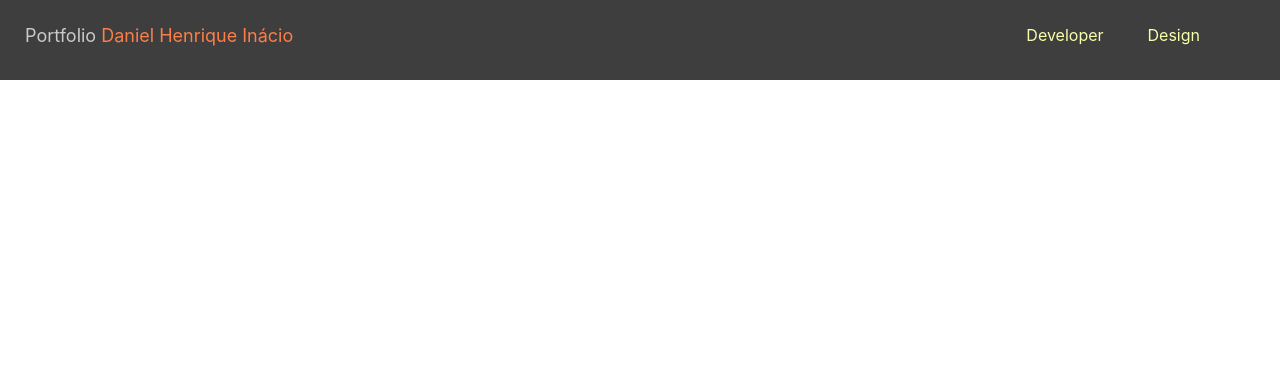
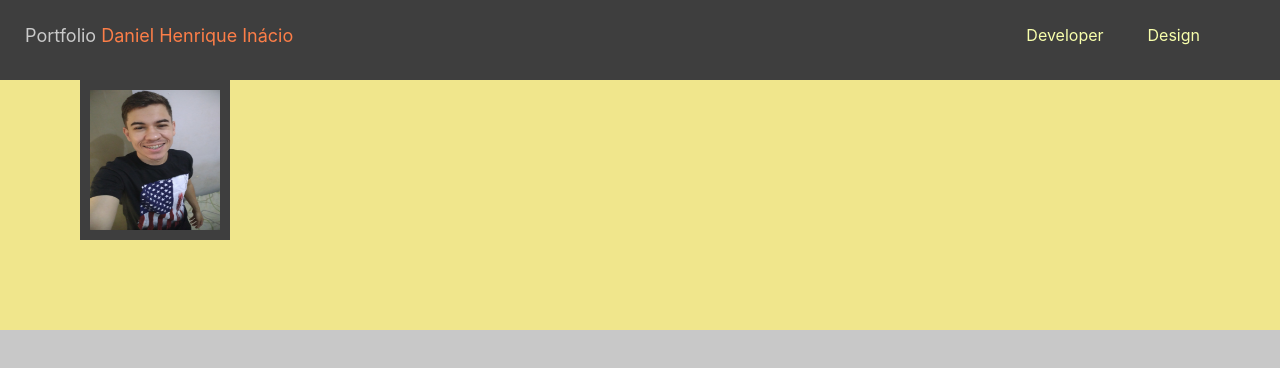
Before and after one commit to DanielHenriqueInacio/projeto-potfolio, a plain HTML site: page index.html in a window 1280 px wide. Drawn offline with Linux system fonts and the light colour scheme.

Commit message:
Criando o centro/meio do meu Portfolio

```diff
--- a/css/style.css
+++ b/css/style.css
@@ -19,6 +19,12 @@ ul {
 
 img {
     border: none;
+}
+
+    /* complemento de edição do codigo */
+
+body {
+    background-color: #c8c8c8;
 }
 
 /* Fazendo o Topo */
@@ -69,3 +75,20 @@ img {
     border-radius: 5px;
     color: black;
 }
+
+    /* Fazendo o meio */
+
+.perfil {
+    width: 150px;
+    height: 160px;
+    margin-left: 80px;
+    border: solid 10px #3E3E3E;
+    position: absolute;
+}
+
+.capa {
+    width: 100%;
+    height: 250px;
+    background-color: khaki;
+
+}
--- a/index.html
+++ b/index.html
@@ -21,5 +21,14 @@
             </ul>
         </nav>
     </header>
+    <main class="container">
+
+        <img class="perfil" src="imagens/IMG_20200816_110201.jpg" alt="Imagem para a foto de perfil">
+
+        <div class="capa">
+
+        </div>
+
+    </main>
 </body>
 </html>
```
Also changed, not shown: imagens/IMG_20200816_110201.jpg (added).
